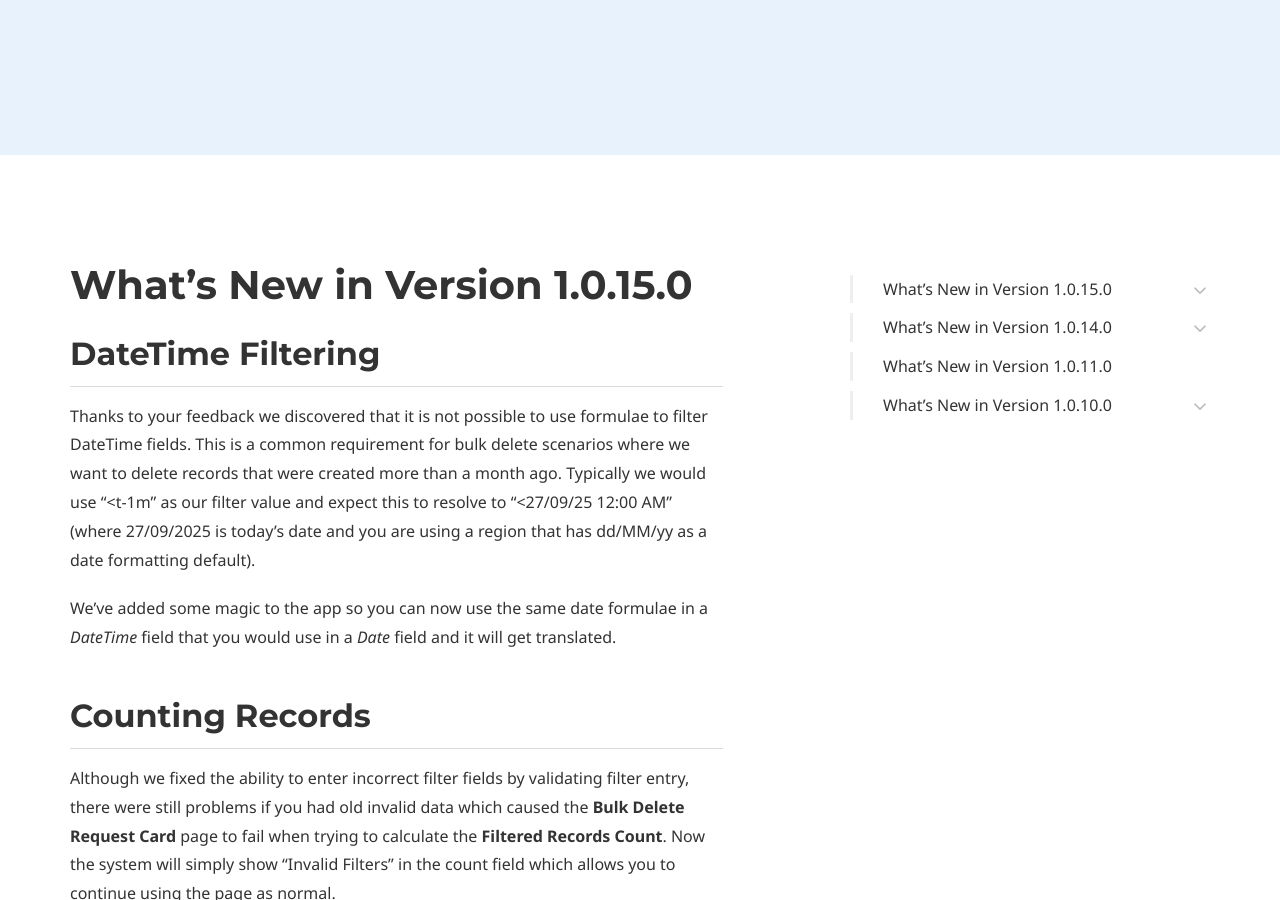
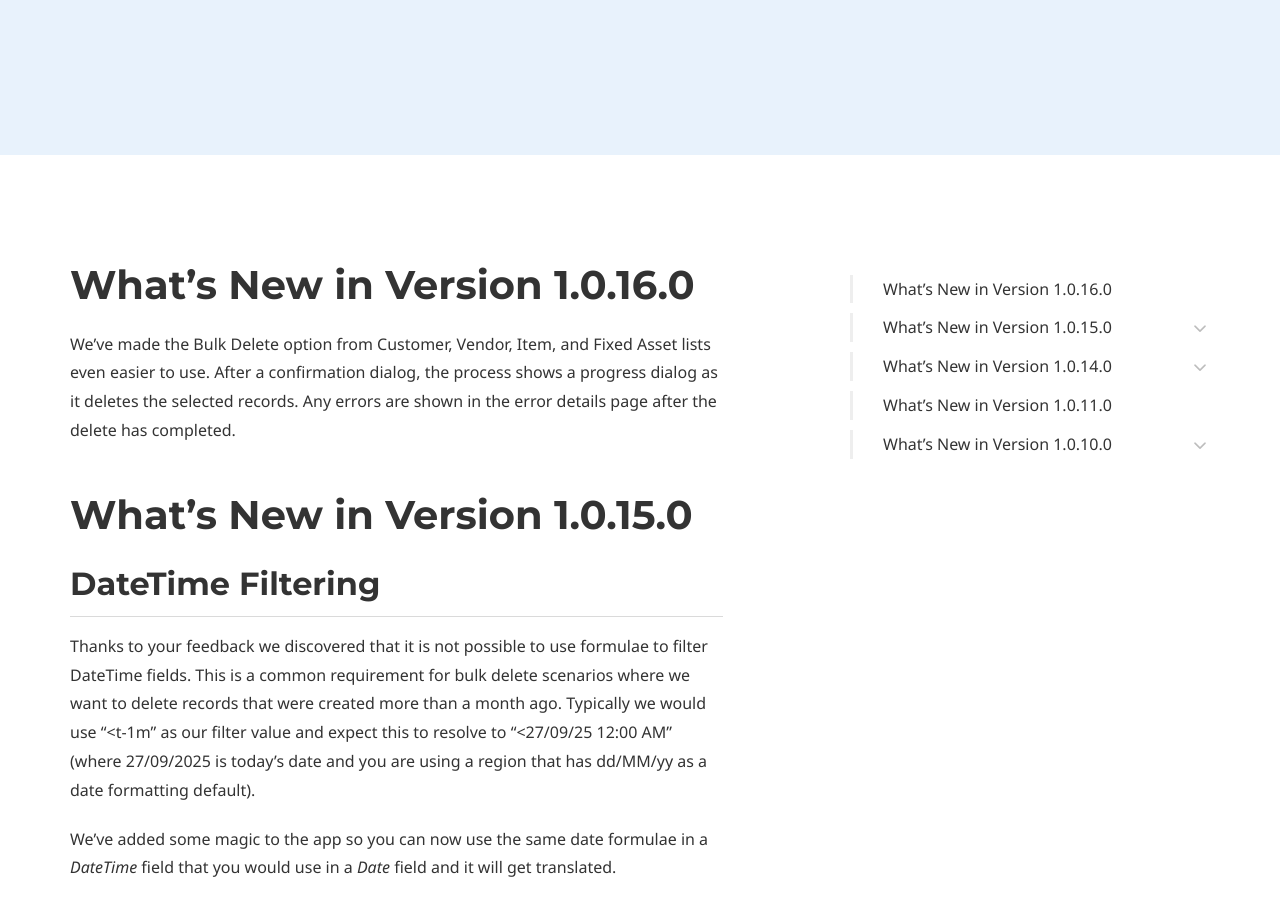
Before and after one commit to BCAppsLimited/BulkDelete, a Jekyll site: the page built from release-notes.md, in a window 1280 px wide and 900 px high, scrolled down 449 px. Built offline with Jekyll 4.4.1, drawn with Linux system fonts in a browser that asks for light colours; some web fonts are replaced.

Commit message:
What's New in Version 1.0.16.0

```diff
--- a/release-notes.md
+++ b/release-notes.md
@@ -27,6 +27,10 @@ page_nav:
         content:
         url:
 ---
+
+# What's New in Version 1.0.16.0
+
+We've made the Bulk Delete option from Customer, Vendor, Item, and Fixed Asset lists even easier to use. After a confirmation dialog, the process shows a progress dialog as it deletes the selected records. Any errors are shown in the error details page after the delete has completed.
 
 # What's New in Version 1.0.15.0
 
```
